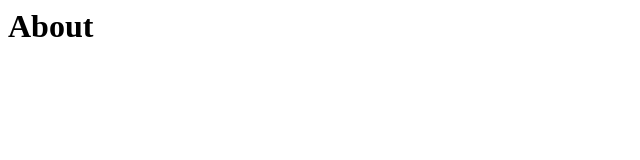
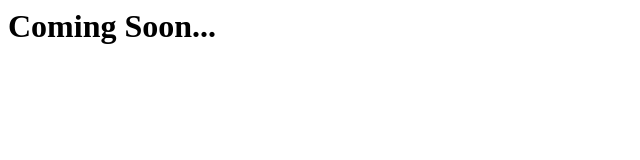
Before and after one commit to lighnio/adrio, a plain HTML site: page views/about.html in a window 1280 px wide. Shown: the whole page, without its empty margins (0-640 px from the left). Drawn offline with Linux system fonts and the light colour scheme.

Commit message:
minor bugs fixes

```diff
--- a/css/styles.css
+++ b/css/styles.css
@@ -22,3 +22,20 @@
     height: 75vh;
     border: 2px #000 solid;
 }
+
+/* About Page */
+
+.coming{
+    width: 100%;
+    height: auto;
+    margin: auto;
+    margin-top: 15%;
+    text-align: center;
+}
+
+
+.coming-text{
+    width: auto;
+    font-size: 13vh;
+
+}
--- a/views/about.html
+++ b/views/about.html
@@ -2,6 +2,8 @@
 <head>
 </head>
 <body>
-    <h1>About</h1>
+    <div class="coming">
+        <h1 class="coming-text">Coming Soon...</h1>
+    </div>
 </body>
 </html>
```
Also changed, not shown: index.html (+0 -3 lines), js/app.js (+6 -6 lines).
